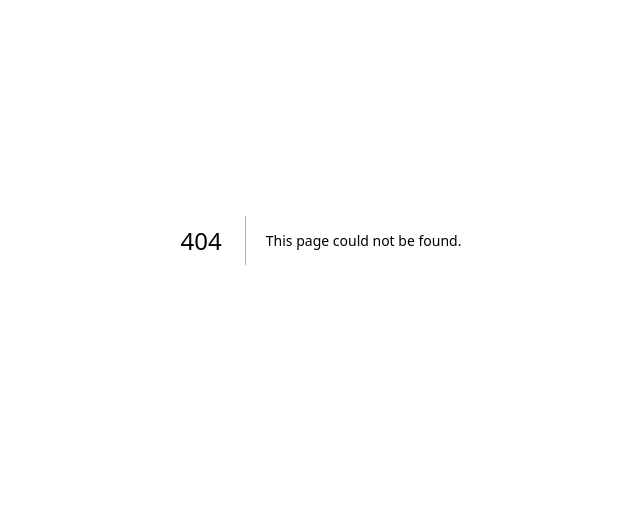
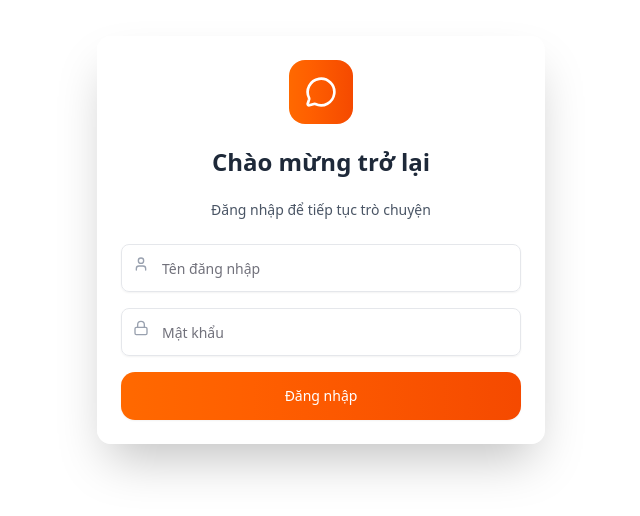
Before and after one commit to CoderSaiya/chat-app, a Next.js app in the folder fe/: page /login in a window 1280 px wide. Before the commit this address had no page. Shown: the part 160-676 px from the top of the page, without its empty margins (319-959 px from the left). Built offline with nearby package versions, Linux system fonts and the light colour scheme.

Commit message:
add raw login page

```diff
--- /dev/null
+++ b/fe/src/app/(auth)/login/page.tsx
@@ -0,0 +1,100 @@
+"use client";
+
+import React, { useEffect, useState } from "react";
+import { useRouter } from "next/navigation";
+import {
+    Card,
+    CardContent,
+    CardDescription,
+    CardHeader,
+    CardTitle,
+} from "@/components/ui/card";
+import { MessageCircle, User, Lock } from "lucide-react";
+import { Input } from "@/components/ui/input";
+import { Button } from "@/components/ui/button";
+
+const Page = () => {
+    const [isLoading, setIsLoading] = useState(false);
+    const [isClient, setIsClient] = useState(false);
+    const router = useRouter();
+
+    useEffect(() => {
+        setIsClient(true);
+    }, []);
+
+    const handleLogin = async (e: React.FormEvent) => {
+        e.preventDefault();
+        setIsLoading(true);
+
+        if (typeof window !== "undefined") {
+            // mock token, sẽ update sau
+            localStorage.setItem("access_token", "abc");
+        }
+
+        setTimeout(() => {
+            router.push("/chat");
+        }, 1000);
+    };
+
+    if (!isClient) return null;
+
+    return (
+        <div className="min-h-screen flex items-center justify-center p-4">
+            <Card className="w-full max-w-md shadow-2xl border-0 bg-white/80 backdrop-blur-sm">
+                <CardHeader className="text-center space-y-4">
+                    <div className="mx-auto w-16 h-16 bg-gradient-to-r from-orange-500 to-orange-600 rounded-2xl flex items-center justify-center">
+                        <MessageCircle className="w-8 h-8 text-white" />
+                    </div>
+                    <CardTitle className="text-2xl font-bold text-gray-800">
+                        Chào mừng trở lại
+                    </CardTitle>
+                    <CardDescription className="text-gray-600">
+                        Đăng nhập để tiếp tục trò chuyện
+                    </CardDescription>
+                </CardHeader>
+                <CardContent>
+                    <form onSubmit={handleLogin} className="space-y-4">
+                        <div className="space-y-2">
+                            <div className="relative">
+                                <User className="absolute left-3 top-3 h-4 w-4 text-gray-400" />
+                                <Input
+                                    type="text"
+                                    placeholder="Tên đăng nhập"
+                                    className="pl-10 h-12 border-gray-200 focus:border-orange-500 focus:ring-orange-500"
+                                    required
+                                />
+                            </div>
+                        </div>
+                        <div className="space-y-2">
+                            <div className="relative">
+                                <Lock className="absolute left-3 top-3 h-4 w-4 text-gray-400" />
+                                <Input
+                                    type="password"
+                                    placeholder="Mật khẩu"
+                                    className="pl-10 h-12 border-gray-200 focus:border-orange-500 focus:ring-orange-500"
+                                    required
+                                />
+                            </div>
+                        </div>
+                        <Button
+                            type="submit"
+                            className="w-full h-12 bg-gradient-to-r from-orange-500 to-orange-600 hover:from-orange-600 hover:to-orange-700 text-white font-medium rounded-xl transition-all duration-200 transform hover:scale-[1.02]"
+                            disabled={isLoading}
+                        >
+                            {isLoading ? (
+                                <div className="flex items-center space-x-2">
+                                    <div className="w-4 h-4 border-2 border-white border-t-transparent rounded-full animate-spin" />
+                                    <span>Đang đăng nhập...</span>
+                                </div>
+                            ) : (
+                                "\u0110ăng nhập"
+                            )}
+                        </Button>
+                    </form>
+                </CardContent>
+            </Card>
+        </div>
+    );
+};
+
+export default Page;
```
